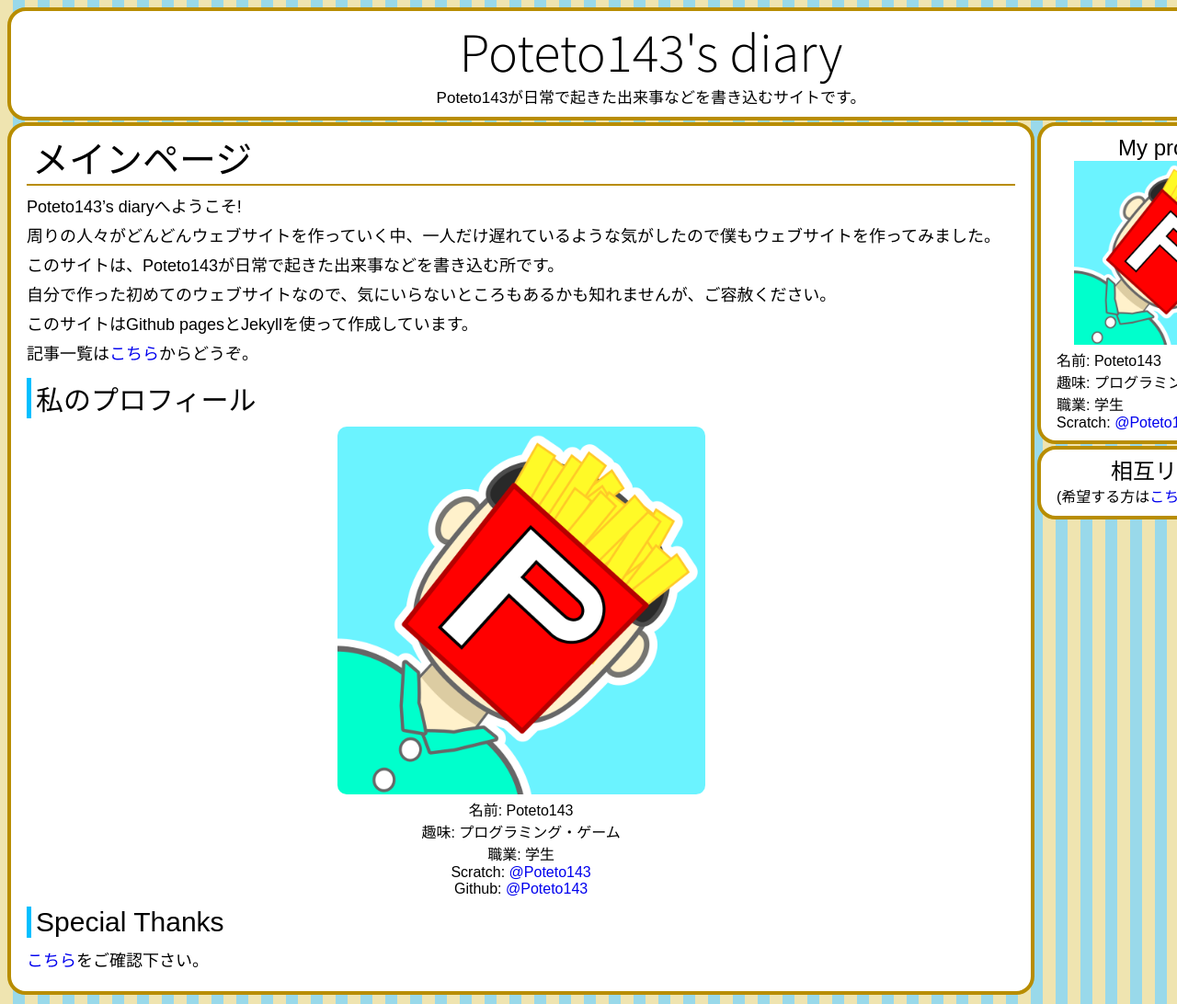
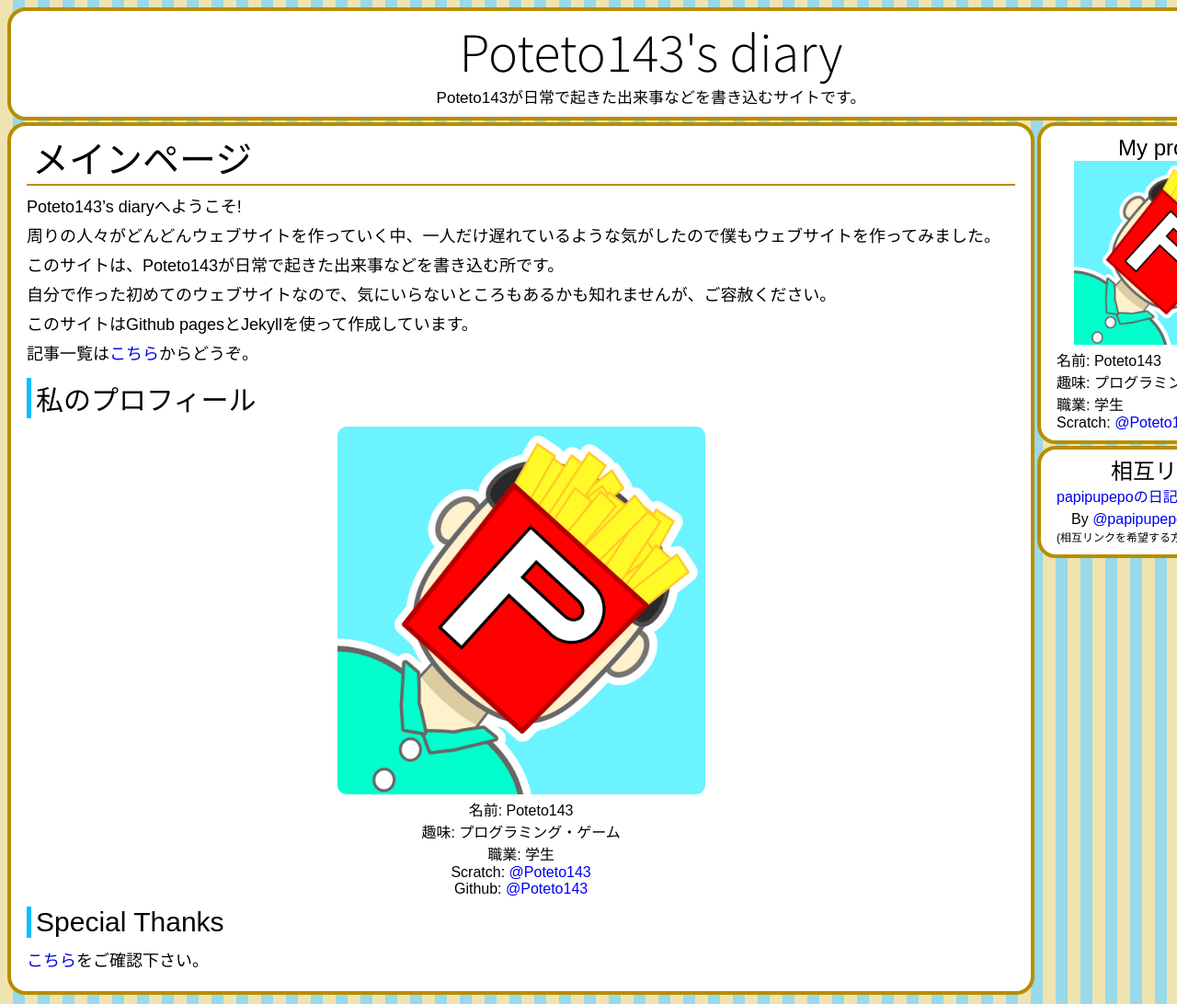
Before and after one commit to Poteto143/Poteto143s_diary, a Jekyll site: the page built from index.md, in a window 1280 px wide. Shown: the whole page at 92% size. Built offline with Jekyll 4.4.1, drawn with Linux system fonts in a browser that asks for light colours.

Commit message:
ぱ行さんの相互リンク追加

```diff
--- a/_includes/sidebar.html
+++ b/_includes/sidebar.html
@@ -9,6 +9,8 @@
     </div>
     <div class="block">
         <h2>相互リンク</h2>
-        (希望する方は<a href="{{site.url}}\posts\">こちら</a>へ)
+        <a href="https://papinosuke.github.io/diary.html">papipupepoの日記</a><br>
+        　By <a href="https://scratch.mit.edu/users/papipupepo/">@papipupepo</a><br>
+        <span style="font-size: 12px;">(相互リンクを希望する方は<a href="{{site.url}}\_posts\2020-03-18-Look-for-link-exchange.md">こちら</a>へ)</span>
     </div>
 </div>
```
